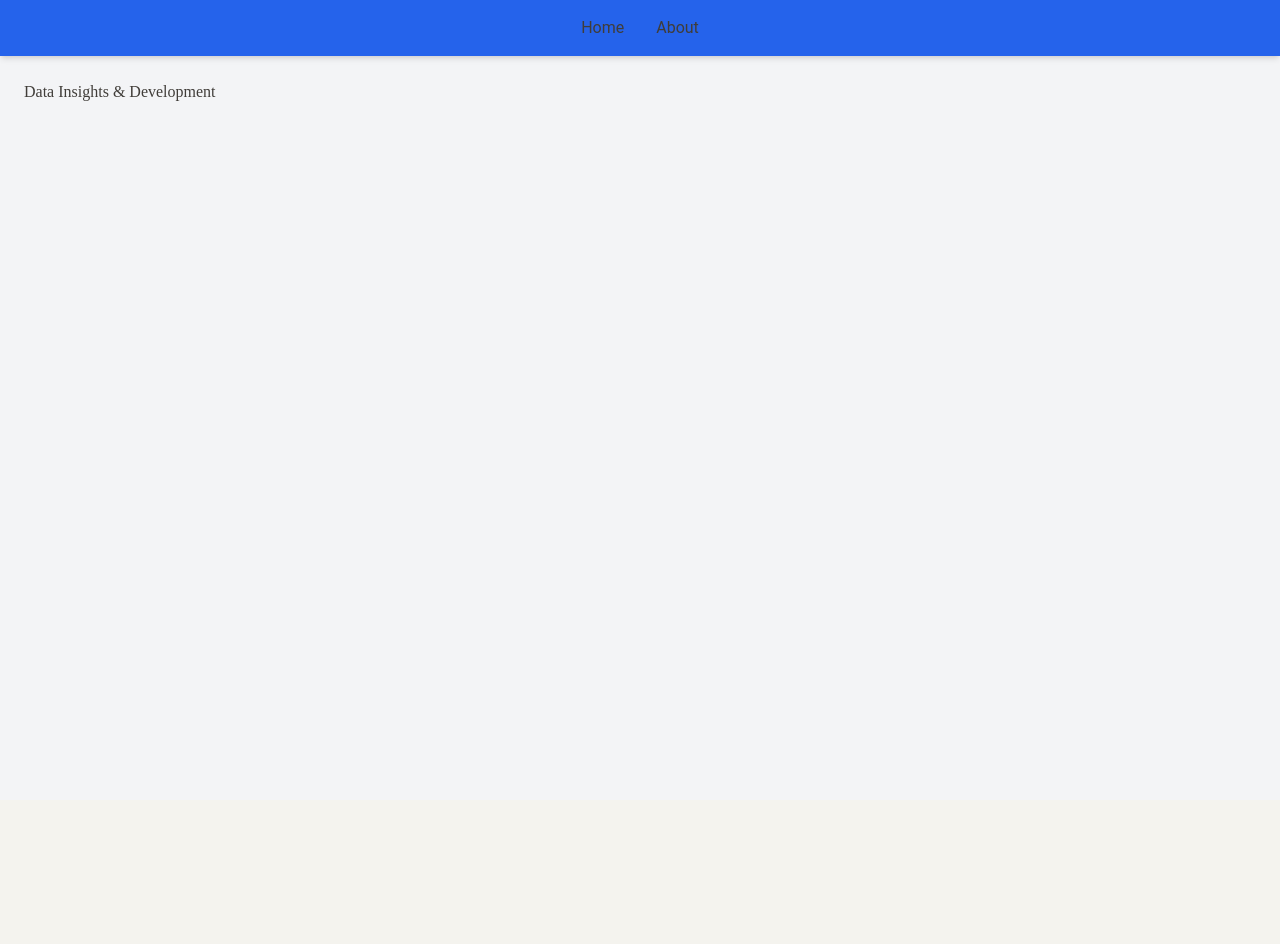
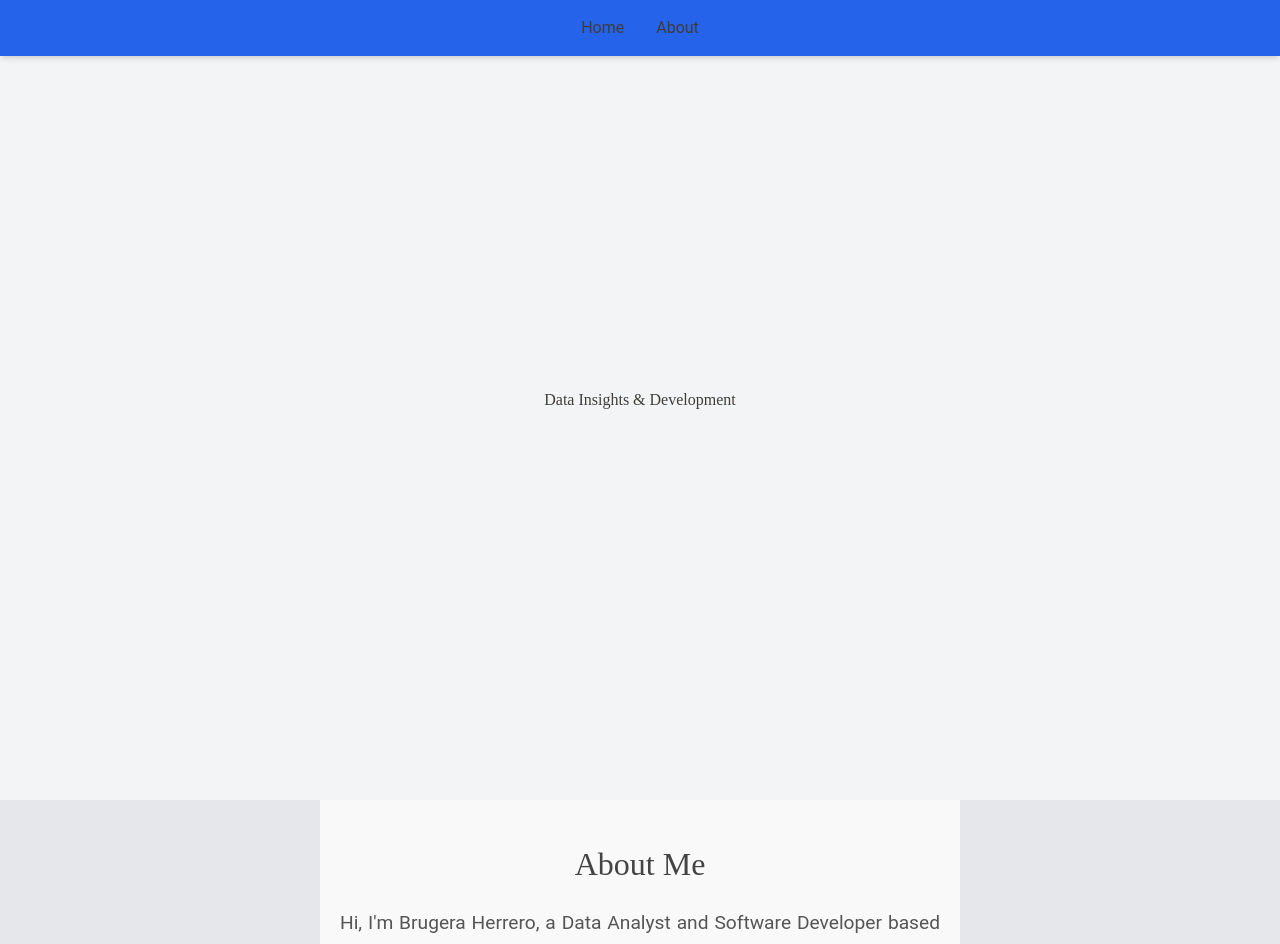
Before and after one commit to bruhu/Portfolio, a React (Create React App) app: page / in a window 1280 px wide. Shown: the top 944 px of the page. Before the commit the page ends 800 px from the top, so only its background shows below. Built offline with nearby package versions, Linux system fonts and the light colour scheme.

Commit message:
refactor appjs for scrolling through pages

```diff
--- a/src/App.js
+++ b/src/App.js
@@ -1,5 +1,5 @@
 import React from 'react';
-import { BrowserRouter as Router, Routes, Route } from 'react-router-dom';
+import { BrowserRouter as Router, Routes, Route, Link } from 'react-router-dom';
 import Home from './pages/Home/Home';
 import About from './pages/About/About';
 import NotFound from './pages/NotFound/NotFound';
@@ -7,27 +7,38 @@ import NotFound from './pages/NotFound/NotFound';
 const App = () => {
   return (
     <Router>
-      <div className="min-h-screen bg-gray-100">
+      <div className="overflow-hidden">
         {/* Navigation */}
-        <nav className="bg-blue-600 p-4 shadow-md">
+        <nav className="bg-blue-600 p-4 fixed top-0 left-0 right-0 z-10 shadow-md">
           <ul className="flex space-x-4 text-white">
             <li>
-              <a href="/" className="hover:text-gray-200">Home</a>
+              <Link to="#home" className="hover:text-gray-200">
+                Home
+              </Link>
             </li>
             <li>
-              <a href="/about" className="hover:text-gray-200">About</a>
+              <Link to="#about" className="hover:text-gray-200">
+                About
+              </Link>
             </li>
           </ul>
         </nav>
 
-        {/* Routes */}
-        <div className="p-6">
-          <Routes>
-            <Route path="/" element={<Home />} />
-            <Route path="/about" element={<About />} />
-            <Route path="*" element={<NotFound />} />
-          </Routes>
+        {/* Main content with scrolling sections */}
+        <div className="scroll-smooth">
+          <div id="home" className="h-screen flex items-center justify-center bg-gray-100">
+            <Home />
+          </div>
+
+          <div id="about" className="h-screen flex items-center justify-center bg-gray-200">
+            <About />
+          </div>
         </div>
+
+        {/* Not Found page (optional) */}
+        <Routes>
+          <Route path="*" element={<NotFound />} />
+        </Routes>
       </div>
     </Router>
   );
```
